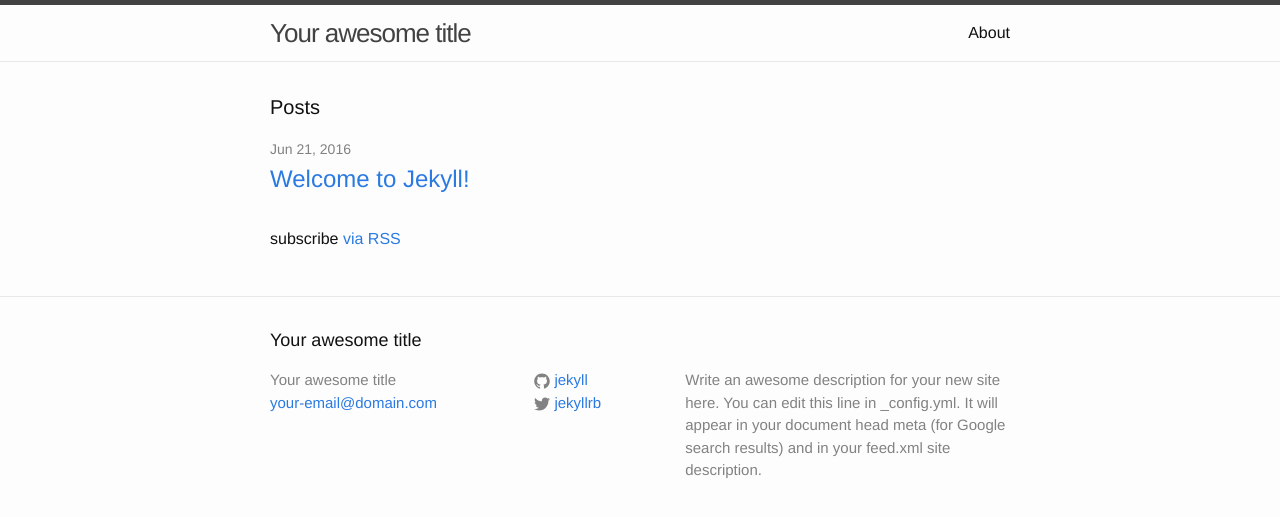
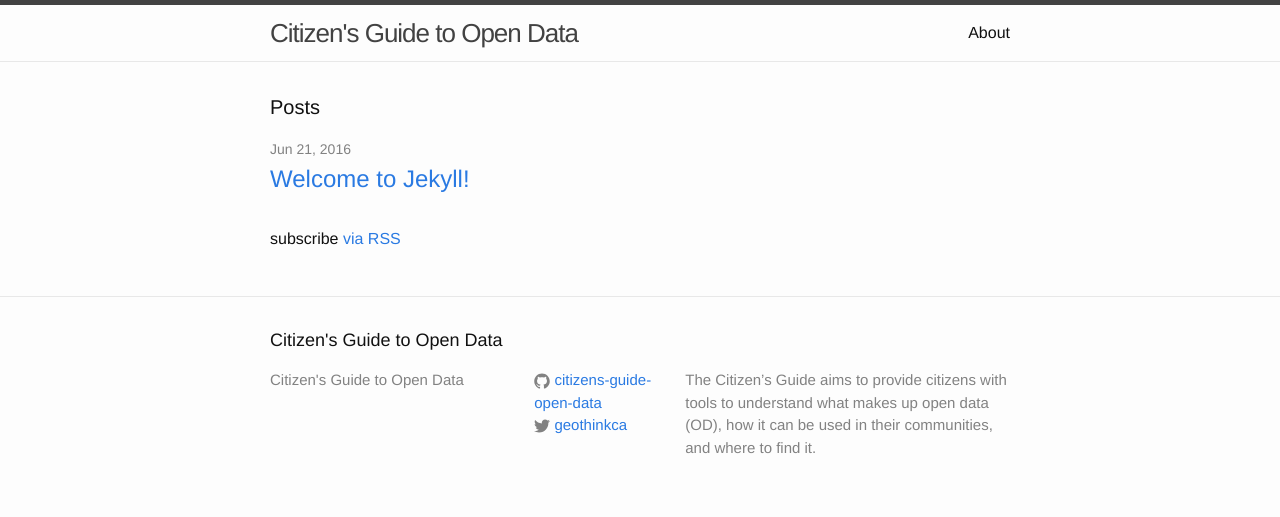
Before and after one commit to citizens-guide-open-data/citizens-guide-open-data.github.io, a Jekyll site: the page built from index.html, in a window 1280 px wide. Shown: the top 517 px of the page. Built offline with Jekyll 4.4.1, drawn with Linux system fonts in a browser that asks for light colours.

Commit message:
updated config site settings and prelim collections

```diff
--- a/_config.yml
+++ b/_config.yml
@@ -6,16 +6,21 @@
 # 'jekyll serve'. If you change this file, please restart the server process.
 
 # Site settings
-title: Your awesome title
-email: your-email@domain.com
+title: "Citizen's Guide to Open Data"
+email:
 description: > # this means to ignore newlines until "baseurl:"
-  Write an awesome description for your new site here. You can edit this
-  line in _config.yml. It will appear in your document head meta (for
-  Google search results) and in your feed.xml site description.
+  The Citizen’s Guide aims to provide citizens with tools to understand what makes up open data (OD), how it can be used in their communities, and where to find it.
 baseurl: "" # the subpath of your site, e.g. /blog
-url: "http://yourdomain.com" # the base hostname & protocol for your site
-twitter_username: jekyllrb
-github_username:  jekyll
+url: "https://citizens-guide-open-data.github.io/" # the base hostname & protocol for your site
+twitter_username: geothinkca
+github_username: citizens-guide-open-data
 
 # Build settings
 markdown: kramdown
+
+# Structure
+collections:
+  - sections
+  - concepts
+  - popouts
+  - case_stories
```
